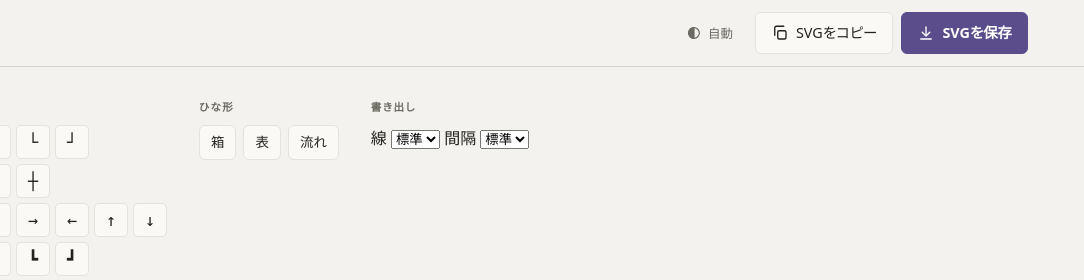
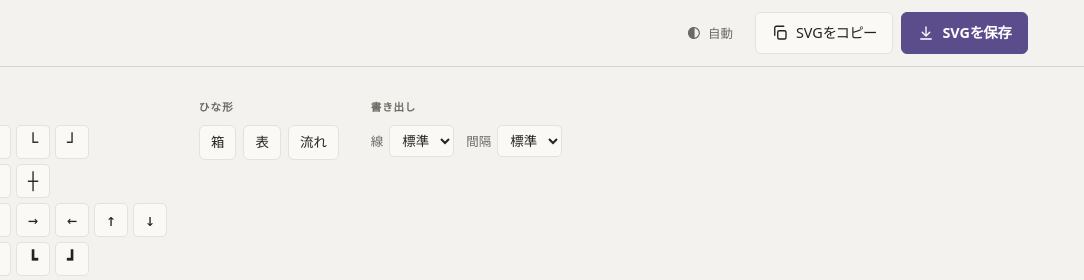
Before and after one commit to miruky/keisen, a website built with Vite: page index.html in a window 1280 px wide. Shown: the top 280 px of the page, 196-1280 px from the left. Built offline with nearby package versions, Linux system fonts and the light colour scheme.

Commit message:
テーマ切替対応と書き出し設定の装いを追加

```diff
--- a/src/style.css
+++ b/src/style.css
@@ -3,7 +3,7 @@
    使い分け、罫線文字のパレットは精密な道具盤のように整える。 */
 
 :root {
-  color-scheme: light dark;
+  color-scheme: light;
 
   --paper: #f3f2ee;
   --surface: #faf9f6;
@@ -21,10 +21,11 @@
   --sans: 'Hiragino Sans', 'Hiragino Kaku Gothic ProN', 'Noto Sans JP', system-ui, sans-serif;
 }
 
-/* ダークはシステム設定(prefers-color-scheme)に追従する。
-   沈んだ地色に合わせ、アクセントと罫線を持ち上げる */
-@media (prefers-color-scheme: dark) {
-  :root {
+/* ダークは沈んだ地色に合わせ、アクセントと罫線を持ち上げる。
+   data-theme は index.html のインラインスクリプトが描画前に解決して付ける */
+:root[data-theme='dark'] {
+  color-scheme: dark;
+
   --paper: #16161a;
   --surface: #1d1d22;
   --ink: #e8e7e2;
@@ -35,7 +36,6 @@
 
   --accent: #ab9be0;
   --accent-weak: #272340;
-  }
 }
 
 * {
@@ -270,6 +270,34 @@ svg {
   flex-wrap: wrap;
 }
 
+.export-settings {
+  display: flex;
+  gap: calc(var(--step) * 1.5);
+  flex-wrap: wrap;
+}
+
+.setting {
+  display: inline-flex;
+  align-items: center;
+  gap: 6px;
+  font-size: 0.78rem;
+  color: var(--muted);
+}
+
+.setting select {
+  font: inherit;
+  font-size: 0.84rem;
+  color: var(--ink);
+  background: var(--surface);
+  border: 1px solid var(--hair);
+  border-radius: 5px;
+  padding: 5px 8px;
+}
+
+.setting select:hover {
+  border-color: var(--rule);
+}
+
 /* ---- 作業領域 ---- */
 
 .workspace {
```
Lines whose indentation alone changed are shown as unchanged.
